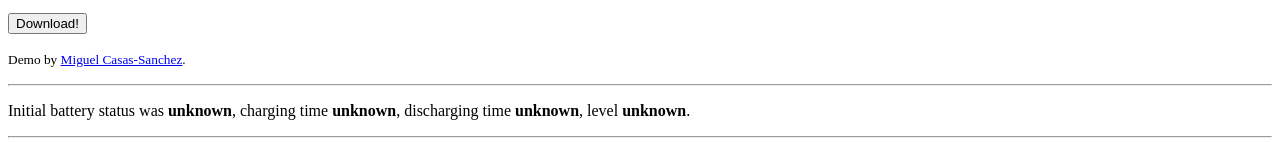
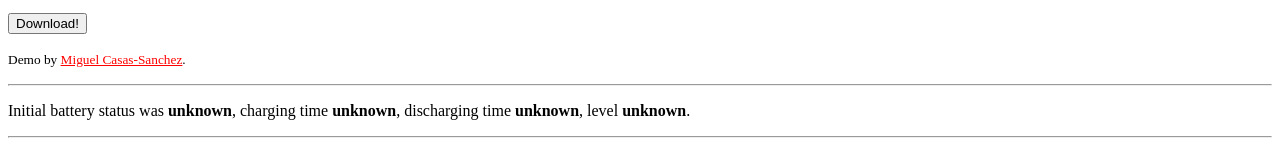
Before and after one commit to b3r1u/teste, a plain HTML site: page index.html in a window 1280 px wide. Shown: the part 242-384 px from the top of the page. Drawn offline with Linux system fonts and the light colour scheme.

Commit message:
codigo atualizado

```diff
--- a/style.css
+++ b/style.css
@@ -2,3 +2,7 @@ html {
   height: 100%;
   width: 100%;
 }
+
+a{
+  color: red;
+}
```
Also changed, not shown: index.html (+1 -1 lines).
